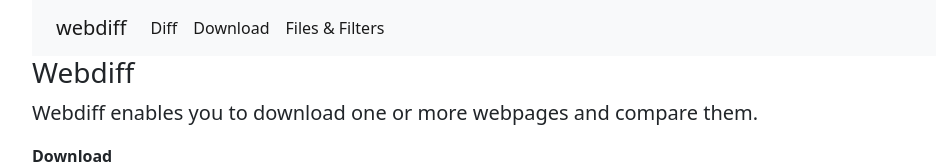
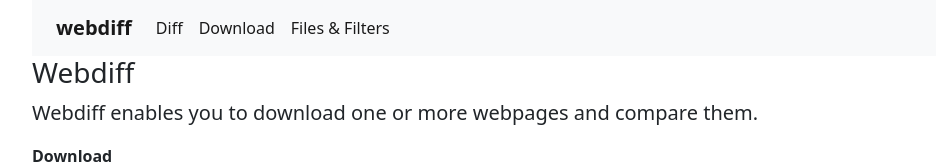
Before and after one commit to Oppodelldog/webdiff, a plain HTML site: page internal/webapp/templates/index.html in a window 1280 px wide. Shown: the top 164 px of the page, without its empty margins (50-986 px from the left). Drawn offline with Linux system fonts and the light colour scheme.

Commit message:
highlight active page

```diff
--- a/internal/webapp/assets/css/app.css
+++ b/internal/webapp/assets/css/app.css
@@ -5,3 +5,7 @@
 .list-group-item {
     content-visibility: auto;
 }
+
+.router-link-active {
+    font-weight: bold;
+}
```
